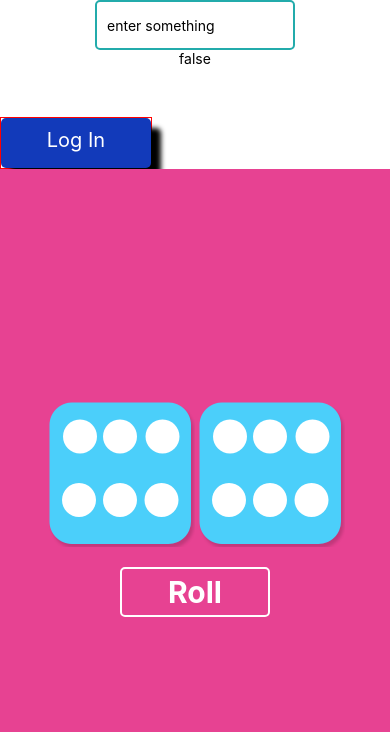
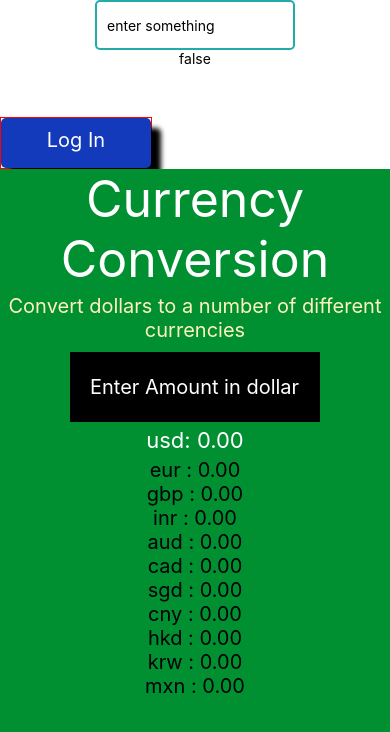
Before and after one commit to rydawnshootingstar/rn-styling, a React Native app: screen / in a window 390 px wide. Shown: the top 732 px of the page. Built offline with nearby package versions, Linux system fonts and the light colour scheme.

Commit message:
currency converter

```diff
--- a/App.js
+++ b/App.js
@@ -1,8 +1,9 @@
 import { StatusBar } from "expo-status-bar";
 import React from "react";
-import { StyleSheet, Text, View, TextInput, Alert, Button, TouchableNativeFeedback } from "react-native";
+import { StyleSheet, Text, View, SafeAreaView, TextInput, Alert, Button, TouchableNativeFeedback } from "react-native";
 import FlexGrid from "./components/FlexGrid";
 import DiceRoller from './components/DiceRoller';
+import CurrencyConverter from './components/CurrencyConverter';
 
 export default class App extends React.Component {
     constructor(props) {
@@ -47,7 +48,7 @@ export default class App extends React.Component {
 
     render() {
         return (
-            <View
+            <SafeAreaView
                 style={{
                     flex: 1,
                     alignItems: "center",
@@ -76,8 +77,9 @@ export default class App extends React.Component {
                   </Text>
                 </TouchableNativeFeedback>
 
-                <DiceRoller />
-            </View>
+                {/* <DiceRoller /> */}
+                <CurrencyConverter />
+            </SafeAreaView>
         );
     }
 }
--- /dev/null
+++ b/components/CurrencyConverter.js
@@ -0,0 +1,103 @@
+import React from "react";
+import { SafeAreaView, StyleSheet, Text, TextInput } from "react-native";
+
+
+// hard coded lol numbers are from 8/11/20
+// keyboardType is cool
+const conversionValues = [
+    { code: "eur", value: 0.8494 },
+    { code: "gbp", value: 0.7639 },
+    { code: "inr", value: 74.64 },
+    { code: "aud", value: 1.396 },
+    { code: "cad", value: 1.33 },
+    { code: "sgd", value: 1.371 },
+    { code: "cny", value: 6.946 },
+    { code: "hkd", value: 7.75 },
+    { code: "krw", value: 1184.61 },
+    { code: "mxn", value: 22.4 },
+];
+
+class CurrencyConverter extends React.Component {
+    state = {
+        dollarValue: undefined,
+    };
+
+    onChange = (value) => {
+        this.setState({
+            dollarValue: value,
+        });
+    };
+    render() {
+        return (
+            <SafeAreaView style={styles.container}>
+                <Text style={styles.header}>Currency Conversion</Text>
+                <Text style={styles.subheader}>Convert dollars to a number of different currencies</Text>
+                <TextInput
+                    keyboardType={"decimal-pad"}
+                    placeholder={"Enter Amount in dollars"}
+                    value={this.state.dollarValue}
+                    onChangeText={this.onChange}
+                    style={styles.currencyInput}
+                />
+                <Text style={styles.originalCurrency}>
+                    {"usd:"}{" "}
+                    {this.state.dollarValue
+                        ? parseFloat(this.state.dollarValue).toFixed(2)
+                        : "0.00"}
+                </Text>
+                {conversionValues.map((currency, index) => (
+                    <Text style={styles.convertedCurrency} key={index}>
+                        {currency.code} :{" "}
+                        {this.state.dollarValue
+                            ? (
+                                  parseFloat(this.state.dollarValue) *
+                                  currency.value
+                              ).toFixed(2)
+                            : "0.00"}
+                    </Text>
+                ))}
+            </SafeAreaView>
+        );
+    }
+}
+
+const styles = StyleSheet.create({
+    container: {
+        flex: 1,
+        width: "100%",
+        backgroundColor: "#019031",
+        justifyContent: "flex-start",
+        alignItems: "center",
+    },
+    header: {
+        fontSize: 50,
+        color: "#fff",
+        textAlign: "center",
+        marginBottom: 5
+    },
+    subheader: {
+        fontSize: 20,
+        color: '#FFF2bb',
+        textAlign: "center", marginBottom: 10
+    },
+    currencyInput: {
+        fontSize: 20,
+        color: "#fff",
+        width: 250,
+        height: 70,
+        backgroundColor: "#000",
+        padding: 20,
+        textAlign: "center",
+        marginBottom: 5
+    },
+    originalCurrency: {
+        fontSize: 22,
+        color: '#fff',
+        marginBottom: 5
+    },
+    convertedCurrency: {
+        fontSize: 20,
+    },
+});
+
+export default CurrencyConverter;
--- a/components/Die.js
+++ b/components/Die.js
@@ -0,0 +1 @@
+import React from 'react'
```
